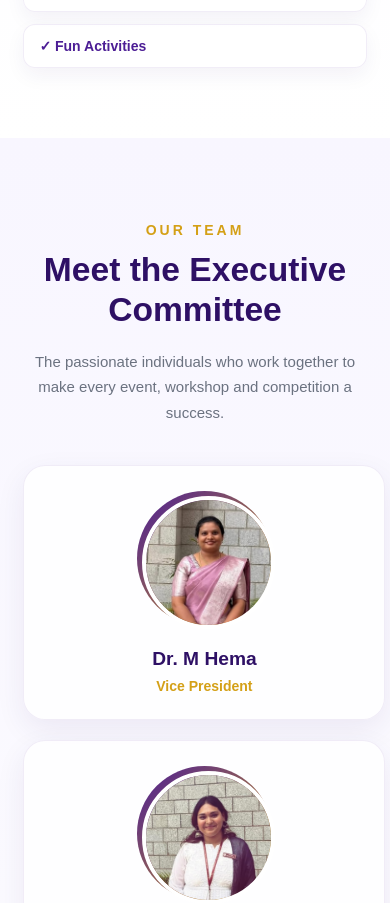
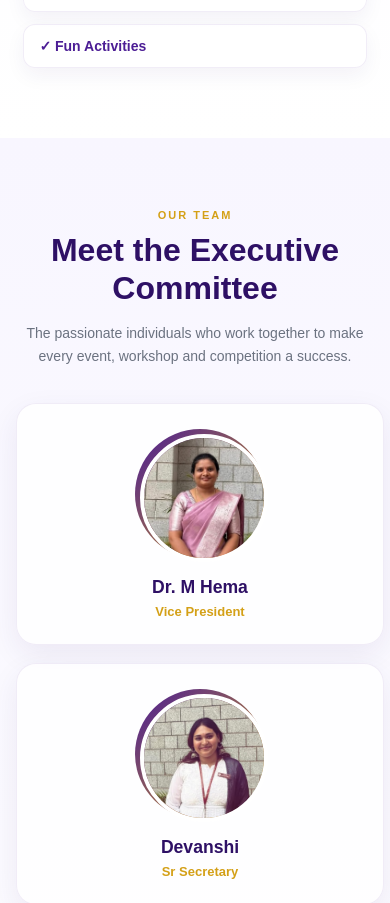
Before and after one commit to shakshi170507singh-collab/RMA-website, a React (Vite) app in the folder client/: page / in a window 390 px wide. Shown: the part 2280-3183 px from the top of the page. Built offline with nearby package versions, Linux system fonts and the light colour scheme; no server answers.

Commit message:
Make team section responsive

```diff
--- a/client/src/components/Team.css
+++ b/client/src/components/Team.css
@@ -1,309 +1,262 @@
+
 /* =========================
    TEAM SECTION
 ========================= */
 
 .team {
-
   padding: 100px 8%;
-
   background: linear-gradient(
     180deg,
     #f8f6ff,
     #ffffff
   );
-
 }
-
 
 /* =========================
    HEADING
 ========================= */
 
 .team-heading {
-
   text-align: center;
-
   max-width: 750px;
-
   margin: 0 auto 60px;
-
 }
 
 .team-heading p {
-
-    color: #D4A017;
-
+  color: #d4a017;
   font-size: 14px;
-
   font-weight: 700;
-
   letter-spacing: 3px;
-
   margin-bottom: 12px;
-
 }
 
 .team-heading h2 {
-
-    color: #2E1065;
-
+  color: #2e1065;
   font-size: 2.8rem;
-
   margin: 0 0 18px;
-
   line-height: 1.2;
-
 }
 
 .team-heading span {
-
   display: block;
-
-    color: #6B7280;
-
+  color: #6b7280;
   font-size: 16px;
-
   line-height: 1.8;
-
 }
-
 
 /* =========================
    TEAM GRID
 ========================= */
 
 .team-grid {
-
   display: grid;
-
   grid-template-columns: repeat(3, 1fr);
-
   gap: 30px;
-
   max-width: 1100px;
-
   margin: auto;
-
 }
-
 
 /* =========================
    CARD
 ========================= */
 
 .team-card {
-
   background: rgba(255, 255, 255, 0.8);
-
   border: 1px solid rgba(76, 29, 149, 0.08);
-
   border-radius: 22px;
-
   padding: 28px 20px;
-
   text-align: center;
-
   box-shadow:
     0 10px 30px rgba(46, 16, 101, 0.07);
-
   transition: all 0.35s ease;
-
 }
-
 
 /* Hover */
 
 .team-card:hover {
-
   transform: translateY(-8px);
-
   box-shadow:
     0 20px 45px rgba(76, 29, 149, 0.16);
-
   border-color: rgba(212, 160, 23, 0.35);
-
 }
-
 
 /* =========================
    IMAGE
 ========================= */
 
 .team-image {
-
   width: 145px;
-
   height: 145px;
-
   margin: 0 auto 22px;
-
   border-radius: 50%;
-
   padding: 5px;
-
   background: linear-gradient(
     135deg,
-        #4C1D95,
-        #D4A017
+    #4c1d95,
+    #d4a017
   );
-
 }
-
 
 /* Actual image */
 
 .team-image img {
-
   width: 100%;
-
   height: 100%;
-
   display: block;
-
   object-fit: cover;
-
   border-radius: 50%;
-
   border: 4px solid white;
-
 }
-
 
 /* =========================
    MEMBER INFO
 ========================= */
 
 .team-info h3 {
-
-    color: #2E1065;
-
+  color: #2e1065;
   font-size: 1.2rem;
-
   margin: 0 0 8px;
-
 }
 
 .team-info p {
-
-    color: #D4A017;
-
+  color: #d4a017;
   font-size: 14px;
-
   font-weight: 600;
-
   margin: 0;
-
 }
-
 
 /* =========================
    TABLET
 ========================= */
 
 @media (max-width: 1000px) {
-
   .team {
-
     padding: 85px 6%;
-
   }
 
   .team-grid {
-
     grid-template-columns: repeat(2, 1fr);
-
     gap: 25px;
-
   }
-
 }
-
 
 /* =========================
    MOBILE
 ========================= */
 
 @media (max-width: 600px) {
-
   .team {
-
-        padding: 70px 6%;
-
+    padding: 60px 16px;
   }
 
   .team-heading {
+    width: 100%;
+    margin-bottom: 35px;
+  }
 
-        margin-bottom: 40px;
-
+  .team-heading p {
+    font-size: 11px;
+    letter-spacing: 2px;
+    margin-bottom: 10px;
   }
 
   .team-heading h2 {
-
-        font-size: 2.1rem;
-
+    font-size: 2rem;
+    line-height: 1.2;
+    margin-bottom: 14px;
   }
 
   .team-heading span {
-
-        font-size: 15px;
-
-        line-height: 1.7;
-
+    font-size: 14px;
+    line-height: 1.65;
+    padding: 0 5px;
   }
 
   .team-grid {
-
     grid-template-columns: 1fr;
-
-        gap: 20px;
-
+    gap: 18px;
+    width: 100%;
   }
 
   .team-card {
+    width: 100%;
+    max-width: 330px;
+    margin: 0 auto;
+    padding: 25px 18px;
+    border-radius: 20px;
+  }
 
-        max-width: 320px;
-
-        width: 100%;
-
-        margin: auto;
-
-        padding: 25px 20px;
-
+  .team-card:hover {
+    transform: translateY(-4px);
   }
 
   .team-image {
-
-        width: 125px;
-
-        height: 125px;
-
+    width: 120px;
+    height: 120px;
+    margin-bottom: 18px;
   }
 
+  .team-info h3 {
+    font-size: 1.1rem;
+    margin-bottom: 6px;
   }
 
+  .team-info p {
+    font-size: 13px;
+  }
+}
 
 /* =========================
    SMALL PHONES
 ========================= */
 
 @media (max-width: 380px) {
+  .team {
+    padding: 50px 12px;
+  }
 
-    .team {
-
-        padding: 60px 5%;
-
+  .team-heading {
+    margin-bottom: 30px;
   }
 
   .team-heading h2 {
+    font-size: 1.75rem;
+  }
 
-        font-size: 1.9rem;
-
+  .team-heading span {
+    font-size: 13px;
+    line-height: 1.6;
   }
 
   .team-card {
-
+    max-width: 300px;
     padding: 22px 15px;
-
   }
 
+  .team-image {
+    width: 105px;
+    height: 105px;
+    margin-bottom: 16px;
   }
+
+  .team-info h3 {
+    font-size: 1rem;
+  }
+
+  .team-info p {
+    font-size: 12px;
+  }
+}
+
+/* =========================
+   TOUCH DEVICES
+========================= */
+
+@media (hover: none) {
+  .team-card:hover {
+    transform: none;
+    box-shadow:
+      0 10px 30px rgba(46, 16, 101, 0.07);
+    border-color: rgba(76, 29, 149, 0.08);
+  }
+}
```
Lines whose indentation alone changed are shown as unchanged.
